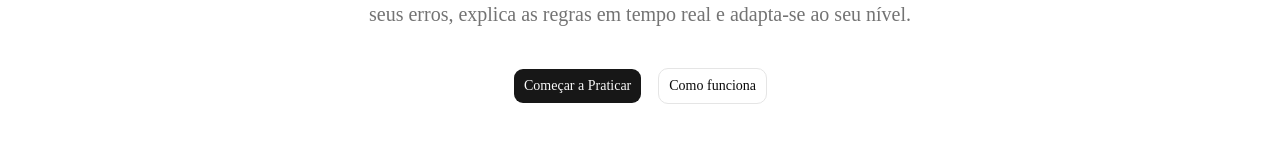
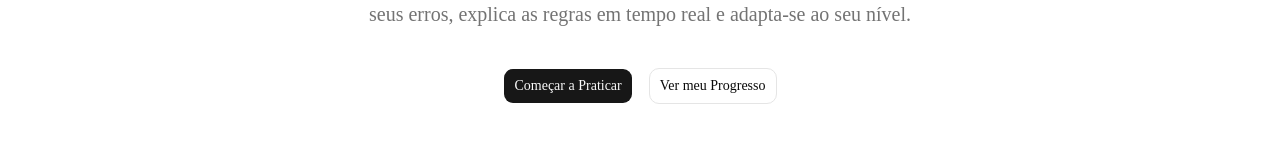
Before and after one commit to LeonardoFMiranda/tutor-app, a Next.js app: page / in a window 1280 px wide. Shown: the part 295-453 px from the top of the page. Built offline with nearby package versions, Linux system fonts and the light colour scheme; no server answers.

Commit message:
fix: remove asChild from Buttons and wrap with Link

```diff
--- a/app/conversar/[conversationId]/resumo/page.tsx
+++ b/app/conversar/[conversationId]/resumo/page.tsx
@@ -50,9 +50,9 @@ export default async function SummaryPage({ params }: { params: Promise<{ conver
           </div>
         </CardContent>
         <CardFooter>
-          <Button asChild className="w-full">
-            <Link href="/conversar">Iniciar Nova Conversa</Link>
-          </Button>
+          <Link href="/conversar" className="block w-full">
+            <Button className="w-full">Iniciar Nova Conversa</Button>
+          </Link>
         </CardFooter>
       </Card>
     </div>
--- a/app/dashboard/page.tsx
+++ b/app/dashboard/page.tsx
@@ -36,9 +36,11 @@ export default async function DashboardPage() {
         <p className="text-muted-foreground mb-8 max-w-md">
           Você ainda não teve nenhuma conversa. Que tal começar a praticar agora mesmo?
         </p>
-        <Button asChild size="lg">
-          <Link href="/conversar">Começar a Praticar</Link>
-        </Button>
+        <Link href="/conversar">
+          <Button size="lg">
+            Começar a Praticar
+          </Button>
+        </Link>
       </div>
     );
   }
@@ -78,9 +80,9 @@ export default async function DashboardPage() {
     <div className="container mx-auto p-4 space-y-8 py-8">
       <div className="flex justify-between items-center">
         <h1 className="text-3xl font-bold">Seu Progresso</h1>
-        <Button asChild>
-          <Link href="/conversar">Nova Conversa</Link>
-        </Button>
+        <Link href="/conversar">
+          <Button>Nova Conversa</Button>
+        </Link>
       </div>
 
       <div className="grid grid-cols-1 md:grid-cols-3 gap-6">
--- a/app/not-found.tsx
+++ b/app/not-found.tsx
@@ -8,9 +8,9 @@ export default function NotFound() {
       <p className="text-muted-foreground mb-8">
         Ops! A página que você está procurando não existe ou foi movida.
       </p>
-      <Button asChild size="lg">
-        <Link href="/">Voltar para o Início</Link>
-      </Button>
+      <Link href="/">
+        <Button size="lg">Voltar para o Início</Button>
+      </Link>
     </div>
   );
 }
--- a/app/page.tsx
+++ b/app/page.tsx
@@ -10,13 +10,13 @@ export default function Home() {
       <p className="max-w-2xl text-xl text-muted-foreground mb-10">
         Pratique conversação no seu ritmo. Nosso tutor com Inteligência Artificial corrige seus erros, explica as regras em tempo real e adapta-se ao seu nível.
       </p>
-      <div className="flex gap-4">
-        <Button asChild size="lg">
-          <Link href="/dashboard">Começar a Praticar</Link>
-        </Button>
-        <Button asChild variant="outline" size="lg">
-          <Link href="/onboarding">Como funciona</Link>
-        </Button>
+      <div className="flex gap-4 z-10">
+        <Link href="/conversar">
+          <Button size="lg">Começar a Praticar</Button>
+        </Link>
+        <Link href="/dashboard">
+          <Button variant="outline" size="lg">Ver meu Progresso</Button>
+        </Link>
       </div>
 
       <div className="mt-20 grid grid-cols-1 gap-8 sm:grid-cols-3 max-w-4xl text-left">
```
